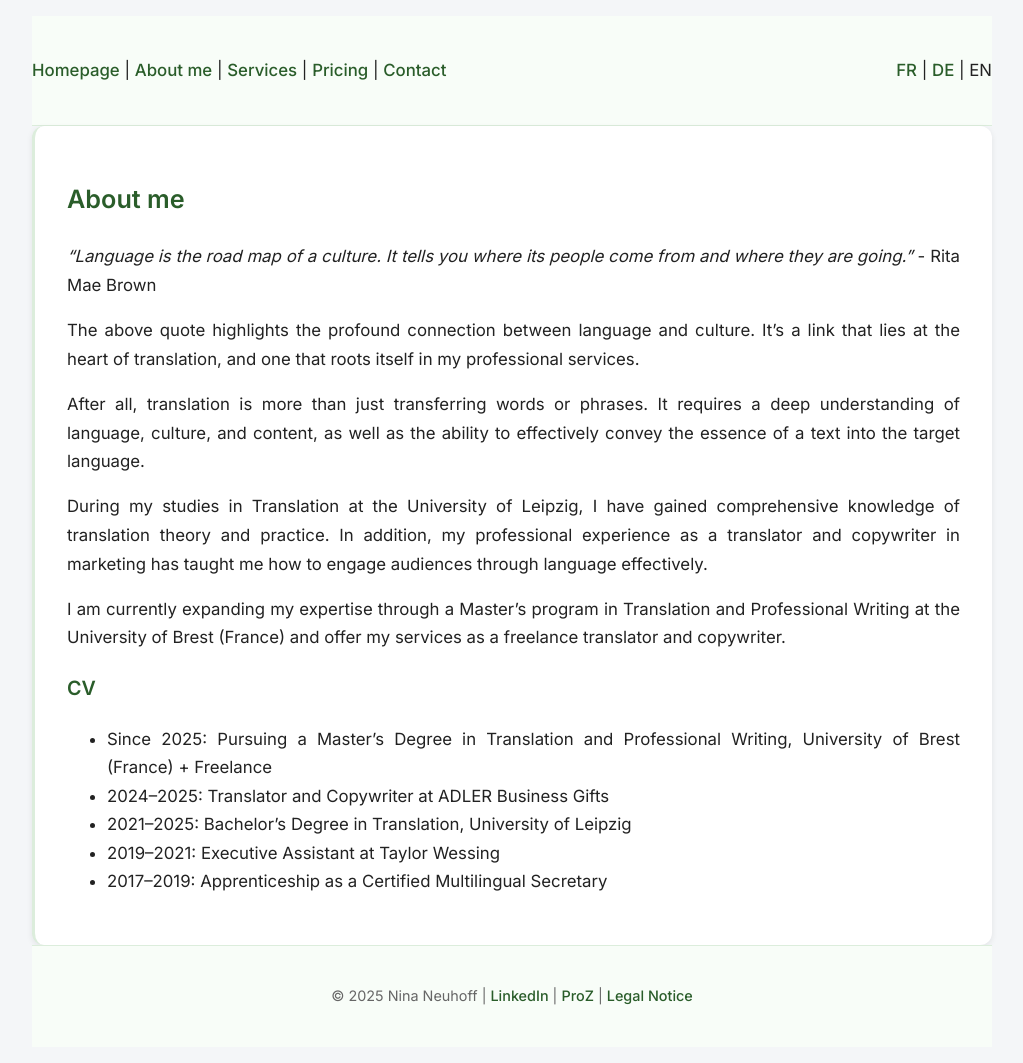
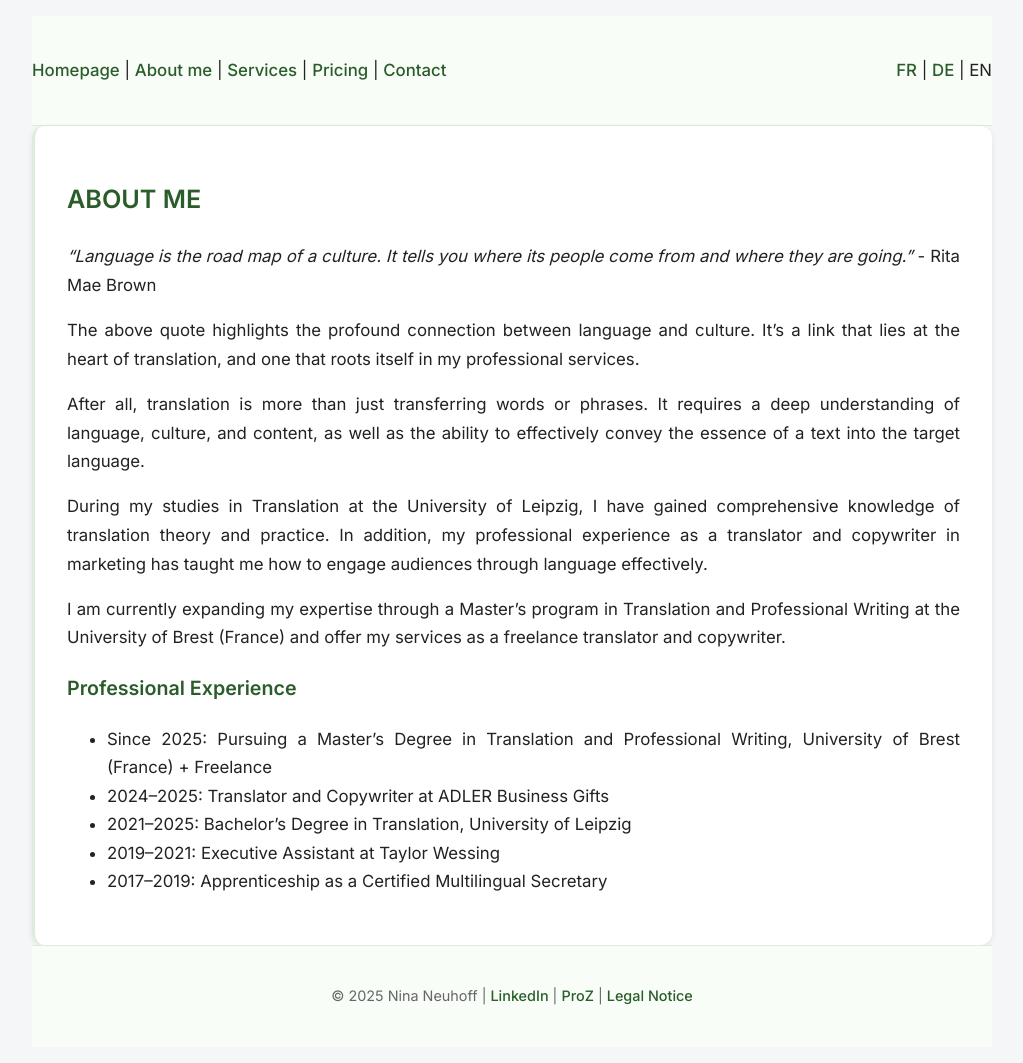
Before and after one commit to nneuhoff/traduction-translation-uebersetzung, a Jekyll site: the page built from en/about.md, in a window 1280 px wide. Shown: the whole page, without its empty margins (128-1151 px from the left). Built offline with Jekyll 4.4.1, drawn with Linux system fonts in a browser that asks for light colours.

Commit message:
Update about.md

```diff
--- a/en/about.md
+++ b/en/about.md
@@ -4,7 +4,7 @@ title: "About me"
 lang: en
 ---
 
-## About me
+## ABOUT ME
 
 *“Language is the road map of a culture. It tells you where its people come from and where they are going.”* - Rita Mae Brown
 
@@ -17,7 +17,7 @@ During my studies in Translation at the University of Leipzig, I have gained com
 
 I am currently expanding my expertise through a Master’s program in Translation and Professional Writing at the University of Brest (France) and offer my services as a freelance translator and copywriter.
 
-### CV
+### Professional Experience
 - Since 2025: Pursuing a Master's Degree in Translation and Professional Writing, University of Brest (France) + Freelance
 - 2024–2025: Translator and Copywriter at ADLER Business Gifts
 - 2021–2025: Bachelor’s Degree in Translation, University of Leipzig
```
